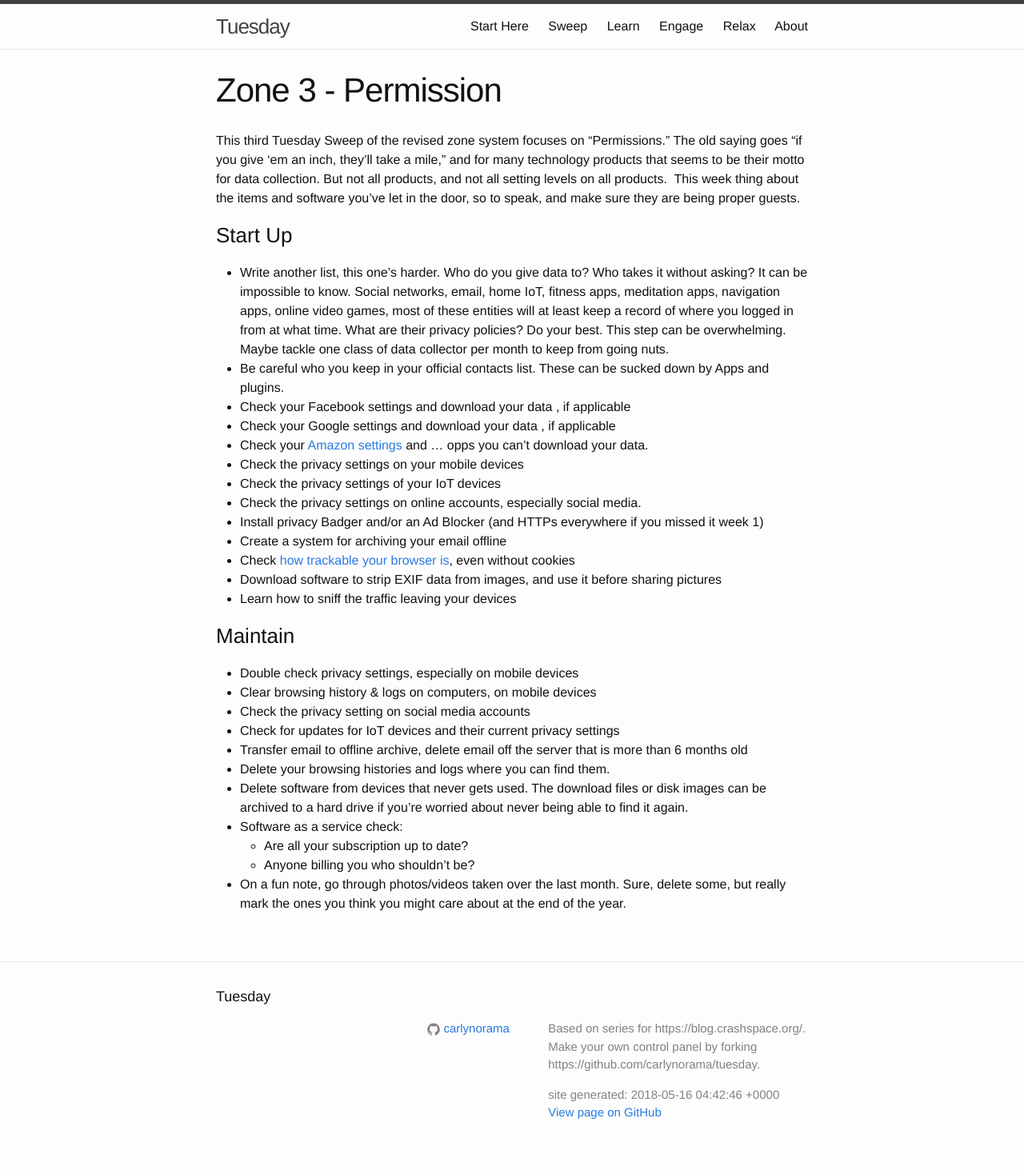
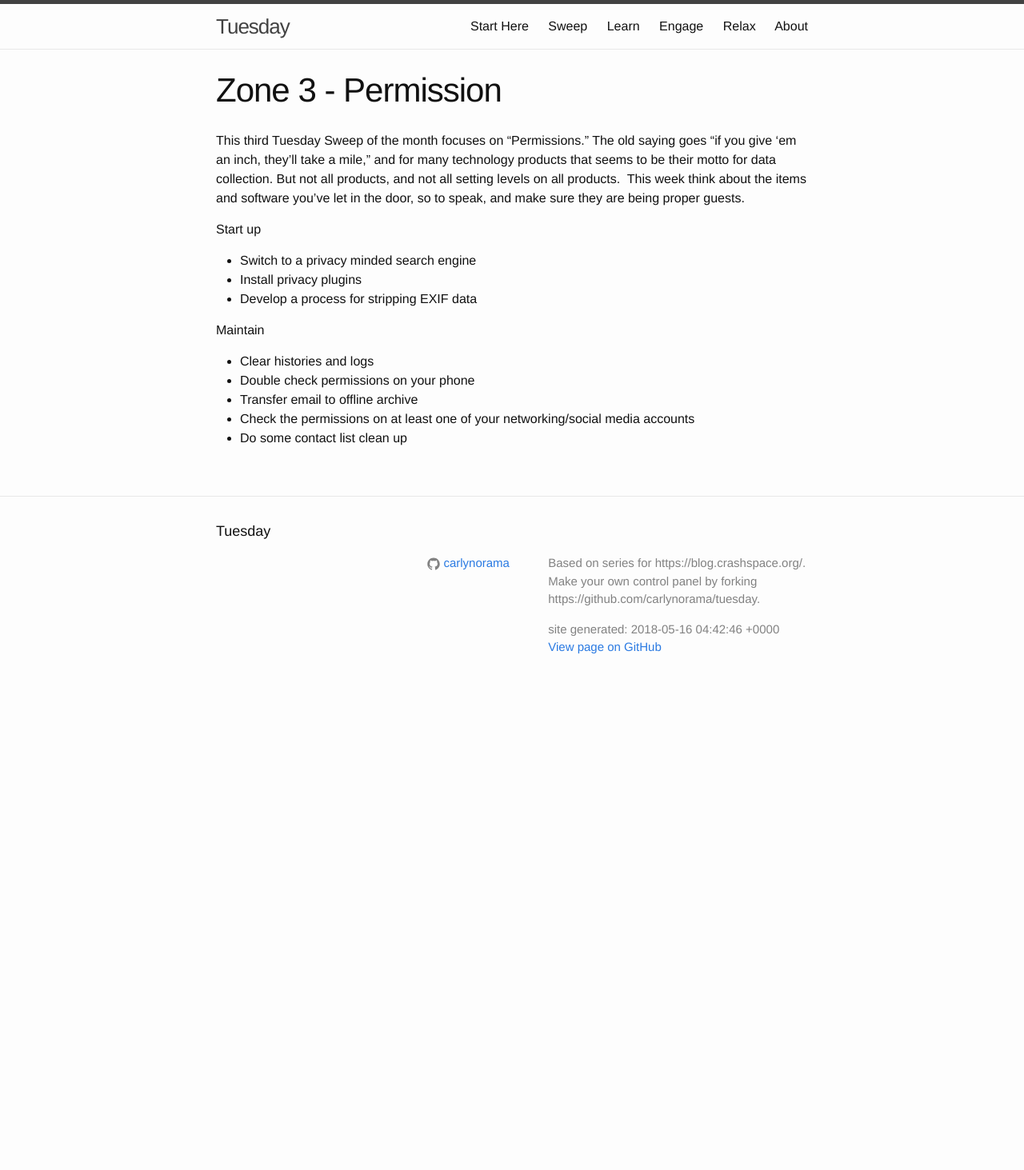
Before and after one commit to CRASHSpace/tuesday, a Jekyll site: the page built from _sweep/zone03/index.md, in a window 1280 px wide. Shown: the whole page at 80% size. Built offline with Jekyll 4.4.1, drawn with Linux system fonts in a browser that asks for light colours; after the commit the page ends 900 px from its top, so only the background shows below that.

Commit message:
start zone 03 update

```diff
--- /dev/null
+++ b/_includes/zone_03.md
@@ -0,0 +1,4 @@
+{% assign itemstoshow = (site.sweep | where: "zone" , "permission" | sort: 'list_order') %}
+{% for item in itemstoshow %}
+* {{ item.weekly_todo_text }} [(more)]({{ item.url | relative_url }})
+{% endfor %}
--- a/_sweep/zone03/index.md
+++ b/_sweep/zone03/index.md
@@ -6,34 +6,19 @@
 showonindexas: link
 ---
 
-This third Tuesday Sweep of the revised zone system focuses on "Permissions." The old saying goes "if you give 'em an inch, they'll take a mile," and for many technology products that seems to be their motto for data collection. But not all products, and not all setting levels on all products.  This week thing about the items and software you've let in the door, so to speak, and make sure they are being proper guests.
+This third Tuesday Sweep of the month focuses on "Permissions." The old saying goes "if you give 'em an inch, they'll take a mile," and for many technology products that seems to be their motto for data collection. But not all products, and not all setting levels on all products.  This week think about the items and software you've let in the door, so to speak, and make sure they are being proper guests.
 
-### Start Up
+{% include zone_03.md %}
 
-*   Write another list, this one’s harder. Who do you give data to? Who takes it without asking? It can be impossible to know. Social networks, email, home IoT, fitness apps, meditation apps, navigation apps, online video games, most of these entities will at least keep a record of where you logged in from at what time. What are their privacy policies? Do your best. This step can be overwhelming. Maybe tackle one class of data collector per month to keep from going nuts.
-*  Be careful who you keep in your official contacts list. These can be sucked down by Apps and plugins.
-*   Check your Facebook settings and download your data , if applicable
-*   Check your Google settings and download your data , if applicable
-*   Check your [Amazon settings](https://www.makeuseof.com/tag/amazon-privacy-shopping/) and … opps you can’t download your data.
-*   Check the privacy settings on your mobile devices
-*   Check the privacy settings of your IoT devices
-*   Check the privacy settings on online accounts, especially social media.
-*   Install privacy Badger and/or an Ad Blocker (and HTTPs everywhere if you missed it week 1)
-*   Create a system for archiving your email offline
-*   Check [how trackable your browser is](https://panopticlick.eff.org/), even without cookies
-*   Download software to strip EXIF data from images, and use it before sharing pictures
-*   Learn how to sniff the traffic leaving your devices
 
-### Maintain
+Start up
+- Switch to a privacy minded search engine
+- Install privacy plugins
+- Develop a process for stripping EXIF data
 
-*   Double check privacy settings, especially on mobile devices
-*   Clear browsing history & logs on computers, on mobile devices
-*   Check the privacy setting on social media accounts
-*   Check for updates for IoT devices and their current privacy settings
-*   Transfer email to offline archive, delete email off the server that is more than 6 months old
-*   Delete your browsing histories and logs where you can find them.
-*   Delete software from devices that never gets used. The download files or disk images can be archived to a hard drive if you’re worried about never being able to find it again.
-*   Software as a service check:
-    *   Are all your subscription up to date?
-    *   Anyone billing you who shouldn’t be?
-*   On a fun note, go through photos/videos taken over the last month. Sure, delete some, but really mark the ones you think you might care about at the end of the year.
+Maintain
+- Clear histories and logs
+- Double check permissions on your phone
+- Transfer email to offline archive
+- Check the permissions on at least one of your networking/social media accounts
+- Do some contact list clean up
```
Also changed, not shown: _sweep/full_sweep_template.md (+1 -1 lines).
